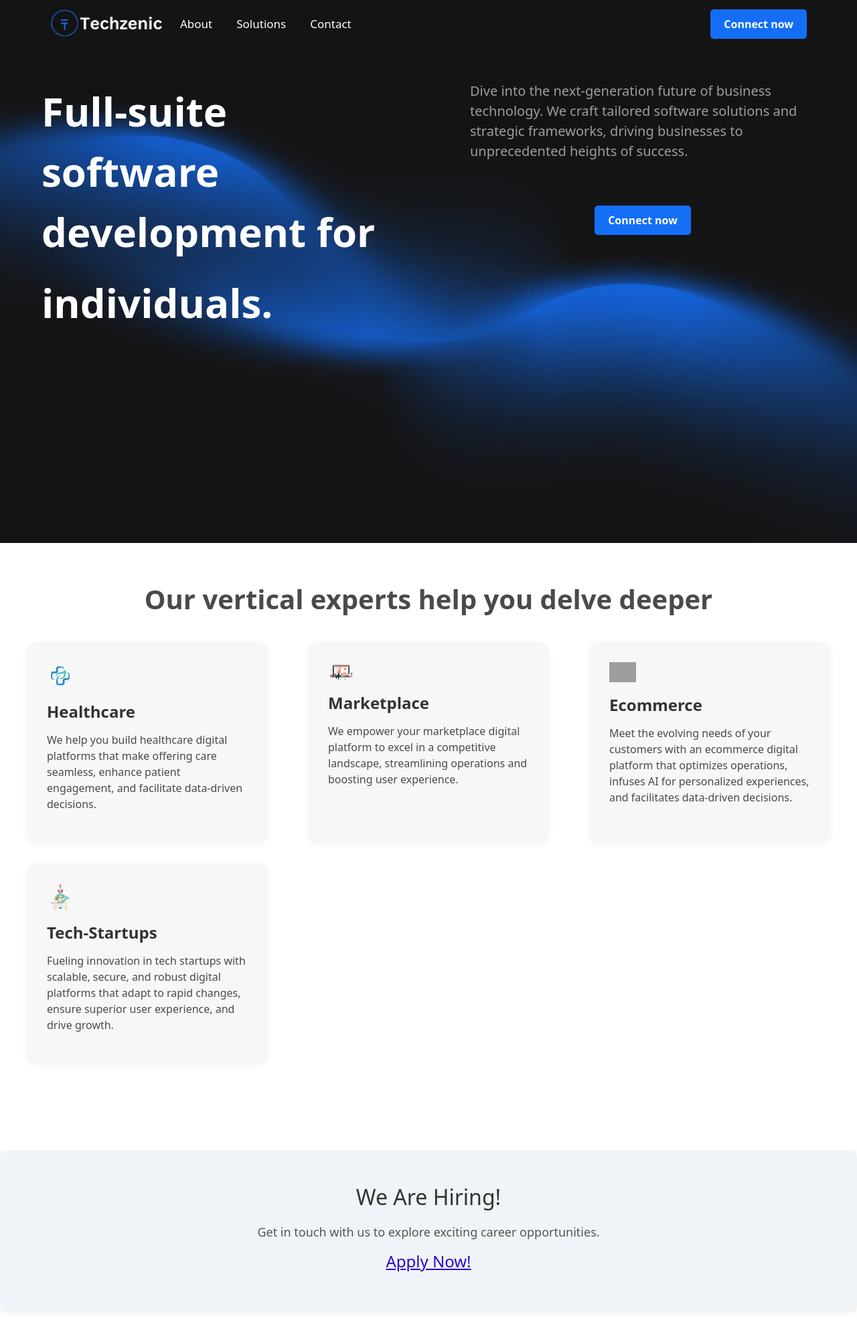
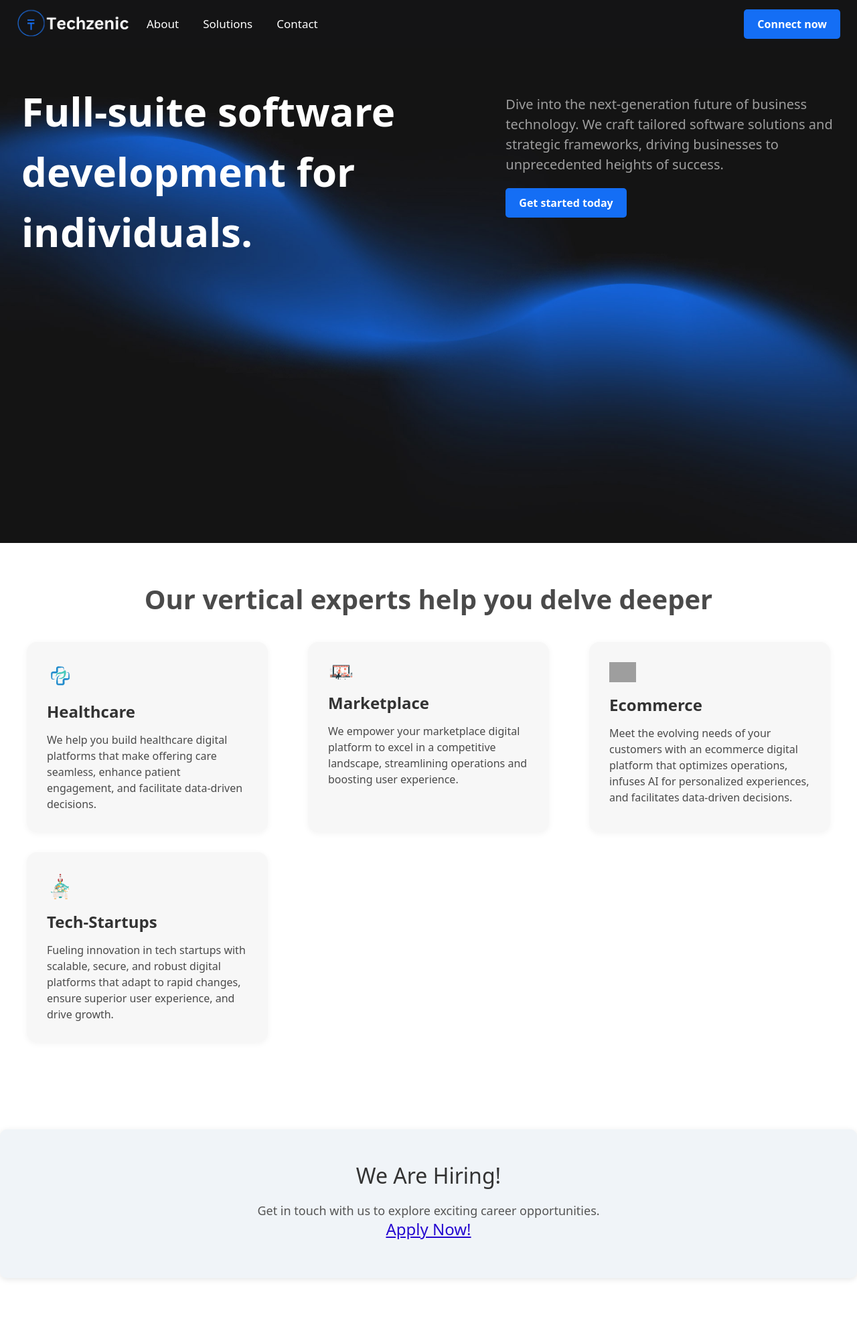
Before and after one commit to tinytees/techzenic, a PHP site: page /indexDev.html in a window 1280 px wide. Shown: the whole page at 67% size. After the commit the page ends 1911 px from the top, so only its background shows below. Run offline with PHP 8.4, Linux system fonts and the light colour scheme; grey boxes are pictures that could not be loaded.

Commit message:
home page

```diff
--- a/indexDev.html
+++ b/indexDev.html
@@ -39,9 +39,9 @@
 
     <main>
         <div class="main-banner-content">
-                <div class="container-fluid">
+            <div class="container">
                 <div class="row">
-                        <div class="col-6 container-left">
+                    <div class="col-7 container-left">
                         <div class="text">
                             <p>Full-suite software development
                                 for</p>
@@ -53,9 +53,13 @@
                             </p>
                         </div>
                     </div>
-                        <div class="col-6 container-right">
-                            <p>Dive into the next-generation future of business technology. We craft tailored software solutions and strategic frameworks, driving businesses to unprecedented heights of success.</p>
-                    <button class="connect-button" onclick="openWhatsApp()">Connect now</button>
+                    <div class="col-5 container-right">
+                        <p class="container-right-text">Dive into the next-generation future of business technology. We craft tailored software
+                            solutions and strategic frameworks, driving businesses to unprecedented heights of success.
+                        </p>
+                        <div class="container-right-btn">
+                            <button class="connect-button" onclick="openWhatsApp()">Get started today</button>
+                        </div>
 
                     </div>
                 </div>
--- a/style.css
+++ b/style.css
@@ -2,6 +2,12 @@ body {
     margin: 0;
     font-family: 'Poppins', sans-serif;
     background-color: #F0F8FF;
+}
+body .container{
+    max-width: 1240px;
+}
+p{
+    margin-bottom: unset !important;
 }
 
 .logo {
@@ -65,19 +71,23 @@ main {
     /* Optional: to keep the background fixed while scrolling */
 }
 
-.main-banner-content .container-fluid .container-left .text{
+.main-banner-content .container .container-left .text{
     font-size: 60px;
 color: white;
 text-align: left;
 font-weight: 700;
-padding: 50px;
+padding-block: 50px;
 }
 
-.main-banner-content .container-fluid .container-right p{
+.container-right-text {
     font-size: 20px;
     color:#FAFAFA99;
 text-align: left;
-padding: 50px;
+padding-top: 70px;
+}
+.container-right-btn {
+    display: flex;
+    padding-block: 20px;
 }
 
 
```
Lines whose indentation alone changed are shown as unchanged.
